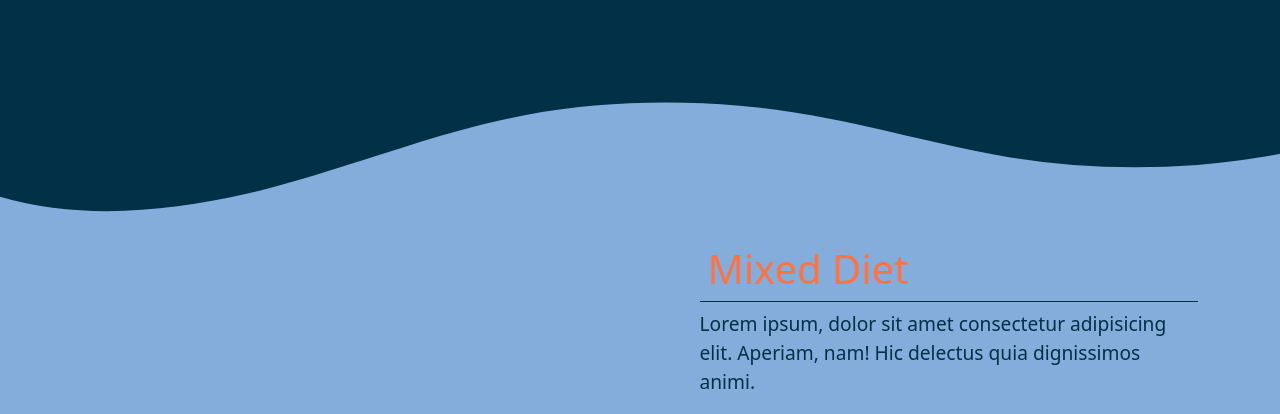
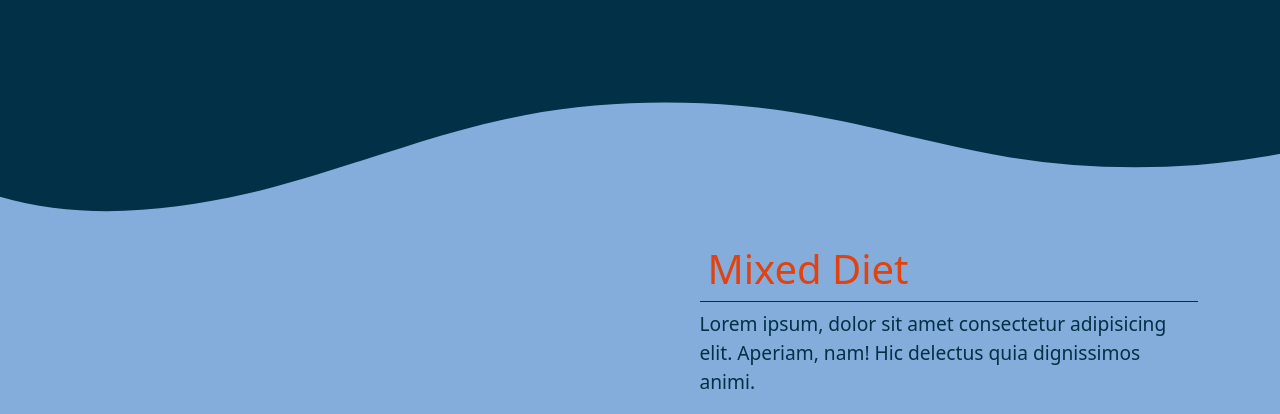
Before and after one commit to CoDesign-Spa27/Bootstrap-Project, a plain HTML site: page index.html in a window 1280 px wide. Shown: the part 538-952 px from the top of the page. Drawn offline with nearby package versions, Linux system fonts and the light colour scheme; a web font is replaced by a local one.

Commit message:
Building

```diff
--- a/LandingPage.css
+++ b/LandingPage.css
@@ -32,7 +32,7 @@
     --primary-color:#023047;
     --second-primary-color:#E8000E;
     --third-color:#84ADDB;
-    --main-color:#FD7343;
+    --main-color:#e1420e;
     --button-color:#C1A362;
     --bg-color:#035262;
     --primary-font-color:#8ECAE6;
```
